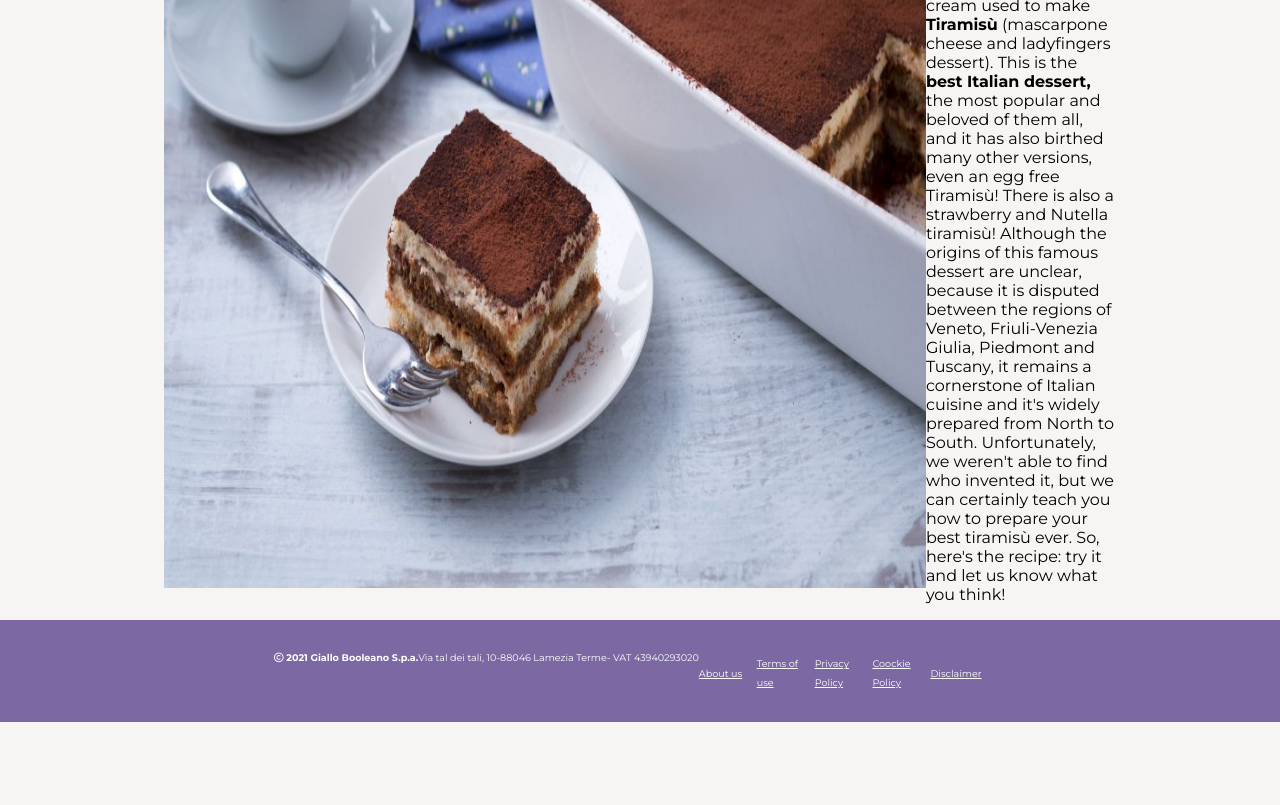
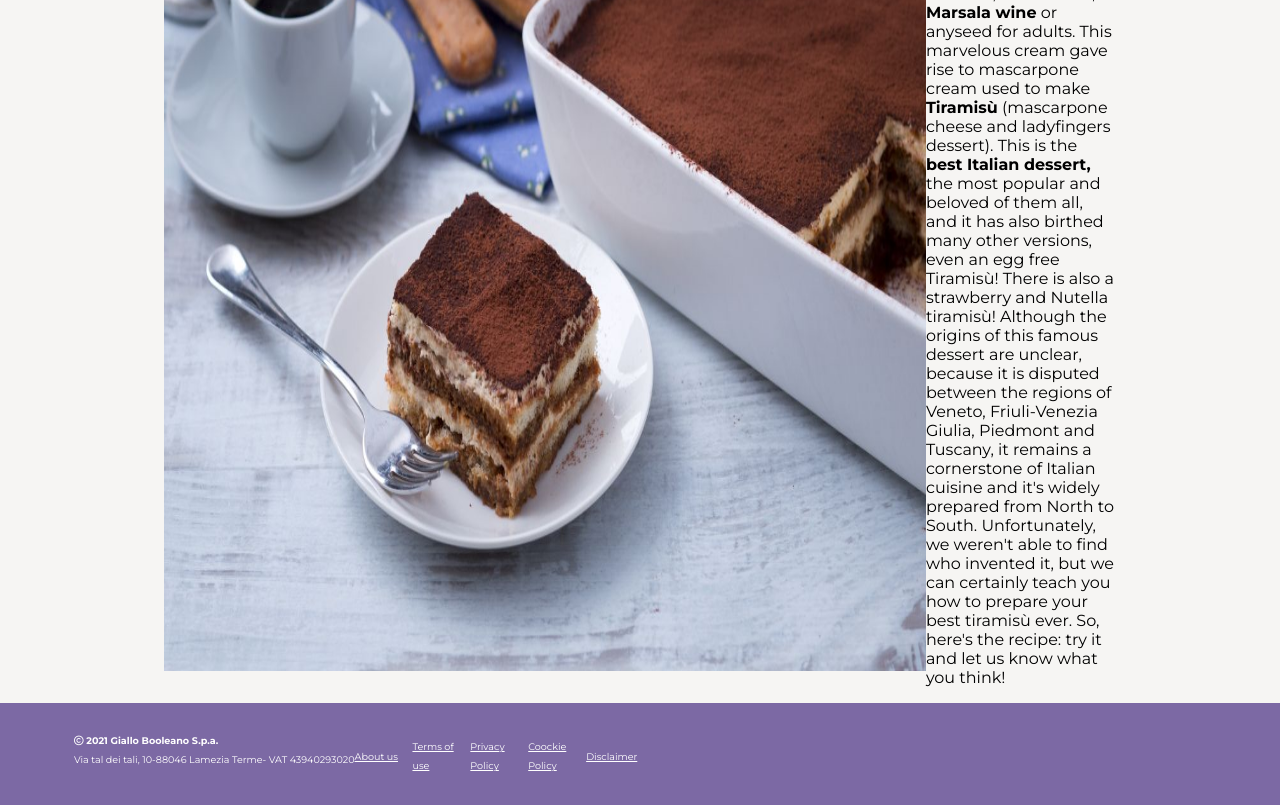
Before and after one commit to JacopoTrincanato/htmlcss-responsive-layout, a plain HTML site: page index.html in a window 1280 px wide. Shown: the part 1123-1928 px from the top of the page. Before the commit the page ends 1845 px from the top, so only its background shows below. Drawn offline with Linux system fonts and the light colour scheme.

Commit message:
add css rules

```diff
--- a/index.html
+++ b/index.html
@@ -21,7 +21,7 @@
     <link rel="stylesheet" href="./style.css">
     <title>Giallo Booleano</title>
 </head>
-<body>
+<body class="debg">
 
     <!--Inizio Header-->
     <header>
@@ -36,7 +36,7 @@
     <main>
         <!--Inizio jumbotron-->
         <section id="jumbotron">
-            <div class="container container-md">
+            <div class="container container-md container-lg">
 
                 <div class="my-2">
                     <div class="txt-light">DOLCI E DESSERT</div>
@@ -107,7 +107,7 @@
 
         <!--Inizio socials-->
         <section id="socials">
-            <div class="container py-4 container-md">
+            <div class="container py-4 container-md container-lg">
                 <ul class="d-flex space-between">
 
                     <li class="bg-white d-flex-lg ai-lg">
@@ -119,7 +119,7 @@
                         </strong>
                     </li>
 
-                    <li class="bg-white d-flex-lg ai-lg">
+                    <li class="bg-white d-flex-lg ai-lg ">
                         <a class="p-socials p-socials-lg" href="#">
                         <i class="fa-brands fa-twitter"></i>
                         </a>
@@ -160,7 +160,6 @@
             </div>
 
         </section>
-
         <!--Inizio presentation-->
         <section id="presentation">
             <div class="container container-md">
@@ -198,11 +197,15 @@
 
     <!--Inizio Footer-->
     <footer>
-        <div class="container-sm container-sm-md">
-            <div class="d-flex-lg space-between-lg">
-                <div class="row final-row wrap">
+        <div class="container-sm container-sm-md container-lg">
 
-                    <div class="footer-top d-flex justify-content-center wrap">
+            <div class="row final-row wrap">
+
+                <div class="d-flex-lg space-between-lg">
+
+                    <!--Inizio Footer-top-->
+                    <div class="footer-top d-flex justify-content-center wrap d-block-lg">
+
                         <h4 class="txt-white">
                             <i class="fa-regular fa-copyright"></i>
                             2021 Giallo Booleano S.p.a.
@@ -213,6 +216,7 @@
                         </div>
                     </div>
 
+                    <!--Inizio Footer-bottom-->
                     <div class="footer-bottom wrap">
                         <ul class="d-flex justify-content-center wrap ai-lg">
 
--- a/style.css
+++ b/style.css
@@ -246,10 +246,14 @@ footer{
         background-size: contain;
     }
 
-
 }
 
 @media screen and (min-width:992px) {
+    .container-lg{
+        width: 100%;
+        max-width: 1100px;
+    }
+
     .d-flex-lg{
         display: flex;
     }
@@ -290,4 +294,8 @@ footer{
     .space-between-lg{
         justify-content: space-between;
     }
+
+    .d-block-lg{
+        display: inline-block;
+    }
 }
```
